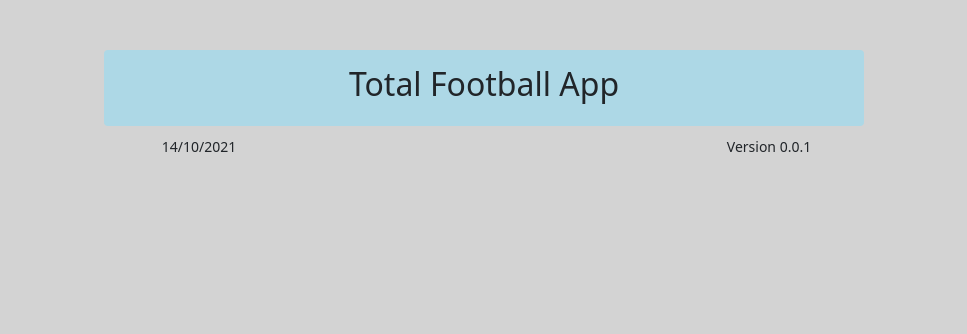
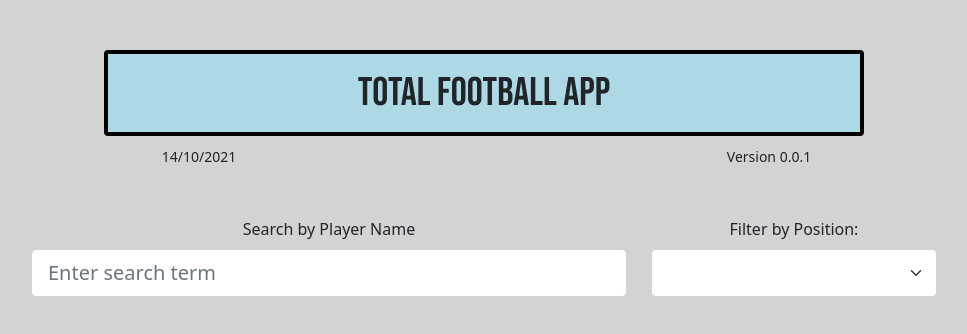
Before and after one commit to jsanzlopez/football-app-react, a React (Create React App) app: page / in a window 1280 px wide. Shown: the top 334 px of the page, without its empty margins (156-1123 px from the left). Built offline with nearby package versions, Linux system fonts and the light colour scheme.

Commit message:
Playing with props

```diff
--- a/src/App.tsx
+++ b/src/App.tsx
@@ -1,5 +1,4 @@
 import React from 'react';
-import logo from './logo.svg';
 import './App.scss';
 import Home from './components/home/home';
 
--- /dev/null
+++ b/src/components/PlayerList/PlayerList.tsx
@@ -0,0 +1,48 @@
+import * as React from 'react';
+import { Col, Form, Row } from 'react-bootstrap';
+import { Position, PositionProps } from '../../models/position.model';
+import './PlayerList.scss';
+
+export interface IAppState {
+}
+
+export default class App extends React.Component<PositionProps, IAppState> {
+  searchText: string = '';
+  positionFilter: number = 0;
+  positions: Position[];
+  constructor(props: PositionProps) {
+    super(props);
+    this.positions = props.positions;
+
+    this.state = {
+    }
+  }
+
+  public render() {
+    return (
+      <div>
+        <Form>
+          <Row>
+            <Col xs="8">
+              <Form.Group className="mb-3" controlId="formBasicEmail">
+                <Form.Label>Search by Player Name</Form.Label>
+                <Form.Control type="text" placeholder="Enter search term" size="lg" />
+              </Form.Group>
+            </Col>
+
+            <Col xs="4">
+              <Form.Label>Filter by Position:</Form.Label>
+              <Form.Select size="lg">
+                <option value="0"></option>
+                <option value="1">Goalkeeper</option>
+                <option value="2">Defender</option>
+                <option value="3">Midfielder</option>
+                <option value="4">Striker</option>
+              </Form.Select>
+            </Col>
+          </Row>
+        </Form>
+      </div>
+    );
+  }
+}
--- a/src/components/home/home.scss
+++ b/src/components/home/home.scss
@@ -1,3 +1,4 @@
+@import url('https://fonts.googleapis.com/css2?family=Bebas+Neue&display=swap');
 
 .home-top-container {
   display: flex;
@@ -6,9 +7,18 @@
     background-color: lightblue;
     padding: 15px;
     border-radius: 4px;
+    border: 4px solid black;
+    font-family: 'Bebas Neue', cursive;
+    h2 {
+      margin: 0;
+      font-size: 40px;
+    }
   }
 }
 .version-container {
   margin-top: 10px !important;
   font-size: 14px;
 }
+.main-area {
+  margin: 50px 0 !important;
+}
--- a/src/components/home/home.tsx
+++ b/src/components/home/home.tsx
@@ -2,6 +2,8 @@ import * as React from 'react';
 import './home.scss';
 import moment, { Moment } from 'moment';
 import { Col, Container, Row } from 'react-bootstrap';
+import PlayerList from '../PlayerList/PlayerList';
+import { Position, PositionProps } from '../../models/position.model';
 export interface IAppProps {
 }
 
@@ -11,6 +13,17 @@ export interface IAppState {
 export default class Home extends React.Component<IAppProps, IAppState> {
   appversion: string = '0.0.1';
   date = moment();
+  positions: Position[] = [
+    {label: 'Goalkeeper', value: 1},
+    {label: 'Defended', value: 2},
+    {label: 'Midfielder', value: 3},
+    {label: 'Striker', value: 4},
+  ];
+
+  positionProps: PositionProps = {
+    positions: this.positions,
+  }
+
   constructor(props: IAppProps) {
     super(props);
 
@@ -34,6 +47,11 @@ export default class Home extends React.Component<IAppProps, IAppState> {
           <Col xs="6">{this.getFormattedDate(this.date)}</Col>
           <Col xs="6">Version {this.appversion}</Col>
         </Row>
+        <Row className="main-area home-top-container">
+          <Col xs="10">
+            <PlayerList {...this.positionProps}></PlayerList>
+          </Col>
+        </Row>
       </Container>
     );
   }
```
Also changed, not shown: src/components/PlayerList/ListItem/ListItem.tsx (added, +25 -0 lines), src/models/player.model.ts (added, +7 -0 lines), src/models/position.model.ts (added, +8 -0 lines), src/components/PlayerList/ListItem/ListItem.scss (added), src/components/PlayerList/PlayerList.scss (added).
